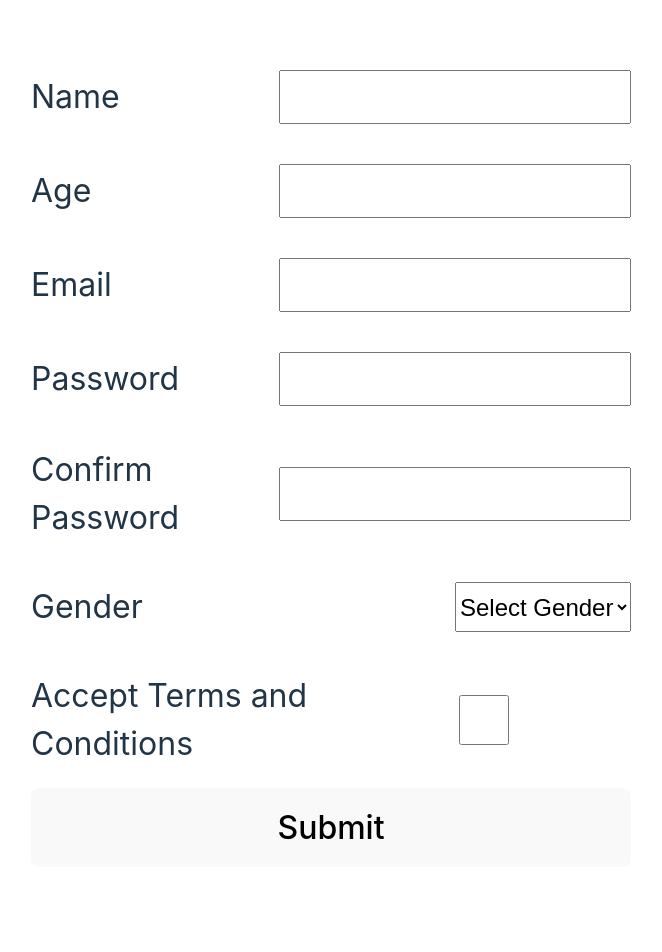
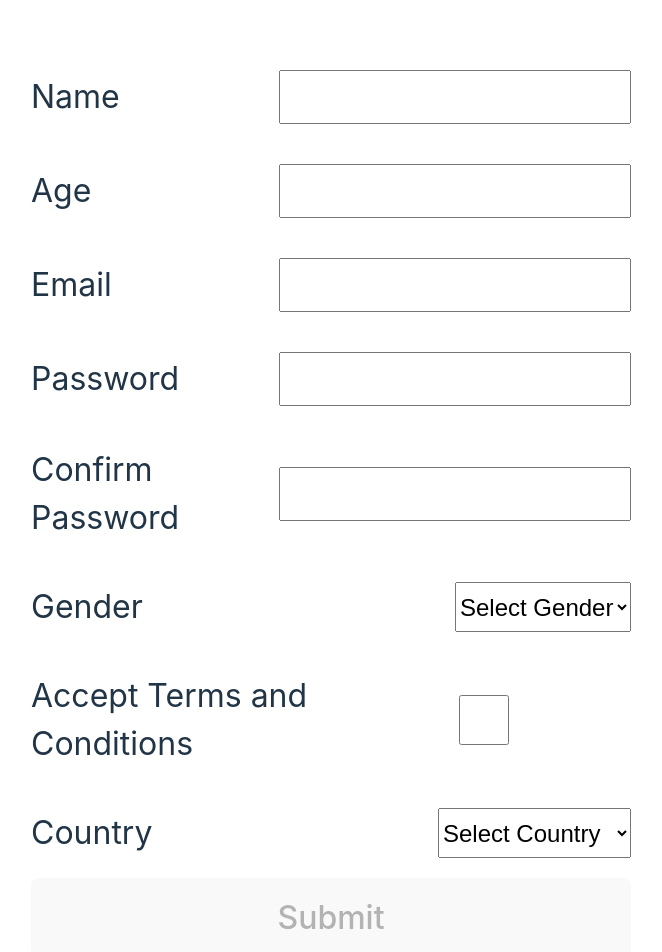
Before and after one commit to Maryinfun/RSS-React-2024, a React (Vite) app in the folder forms/: page /uncontrolled-form in a window 1280 px wide. Shown: the top 952 px of the page, without its empty margins (19-681 px from the left). Before the commit the page ends 917 px from the top, so only its background shows below. Built offline with nearby package versions, Linux system fonts and the light colour scheme.

Commit message:
feat: change uncontrolled components form

```diff
--- a/forms/src/App.tsx
+++ b/forms/src/App.tsx
@@ -1,11 +1,10 @@
-// import './App.css';
 import { Link, Route, Routes } from 'react-router-dom';
 import ControlledFormPage from './components/formTable';
 import UncontrolledFormPage from './components/uncontrolledFormTable';
 import { FormProvider, useFormContext } from './context/formContext';
 
 const HomePage: React.FC = () => {
-    const { formDataList  } = useFormContext();
+  const { formDataList } = useFormContext();
 
   return (
     <>
@@ -24,7 +23,11 @@ const HomePage: React.FC = () => {
               <th>Name</th>
               <th>Age</th>
               <th>Email</th>
+              <th>Password</th>
+              <th>Confirmed Password</th>
               <th>Gender</th>
+              <th>T&C</th>
+              <th>Country</th>
             </tr>
           </thead>
           <tbody>
@@ -38,13 +41,17 @@ const HomePage: React.FC = () => {
                 <td>{data.name}</td>
                 <td>{data.age}</td>
                 <td>{data.email}</td>
+                <td>{data.password}</td>
+                <td>{data.confirmPassword}</td>
                 <td>{data.gender}</td>
+                <td>{`+`}</td>
+                <td>{data.country}</td>
               </tr>
             ))}
           </tbody>
         </table>
       ) : (
-          <p>Nothing to display</p>
+        <p className="main__start">Nothing to display</p>
       )}
     </>
   );
--- a/forms/src/components/formTable.tsx
+++ b/forms/src/components/formTable.tsx
@@ -1,60 +1,21 @@
 import { useForm } from 'react-hook-form';
 import { yupResolver } from '@hookform/resolvers/yup';
-import * as yup from 'yup';
 import { useNavigate } from 'react-router-dom';
 import { useFormContext } from '../context/formContext';
+import { validationSchema } from '../utilities';
+import { RootState } from '../store/store';
+import { useSelector } from 'react-redux';
 
 export interface FormValues {
   name: string;
-  age: number;
+  age: string;
   email: string;
   password: string;
   confirmPassword: string;
   gender: string;
   terms: boolean;
-  //   picture: FileList;
+  country: string;
 }
-
-const validationSchema: yup.ObjectSchema<FormValues> = yup.object().shape({
-  name: yup
-    .string()
-    .required('Name is required')
-    .matches(/^[A-Z]/, 'Name must start with an uppercase letter'),
-  age: yup.number().required('Age is required').positive('Age must be a positive number'),
-  email: yup
-    .string()
-    .required('Email is required')
-    .matches(/^[^\s@]+@[^\s@]+\.[^\s@]{1,}$/, 'Email must be a valid email address in the format a@a.a'),
-  password: yup
-    .string()
-    .required('Password is required')
-    .matches(/(?=.*[0-9])/, 'Password must contain at least one number')
-    .matches(/(?=.*[a-z])/, 'Password must contain at least one lowercase letter')
-    .matches(/(?=.*[A-Z])/, 'Password must contain at least one uppercase letter')
-    .matches(/(?=.*[!@#$%^&*()_+{}\[\]:;<>,.?~\\/-])/, 'Password must contain at least one special character')
-    .min(8, 'Password must be at least 8 characters long'),
-  confirmPassword: yup
-    .string()
-    .oneOf([yup.ref('password'), undefined], 'Passwords must match')
-    .required('Confirm Password is required'),
-  gender: yup.string().required('Gender is required'),
-  terms: yup
-    .bool()
-    .oneOf([true], 'The terms and conditions must be accepted')
-    .required('Terms must be accepted')
-    .default(false),
-  //   picture: yup
-  //     .mixed<FileList>()
-  //     .test('fileSize', 'File size is too large', (value: FileList | null | undefined) => {
-  //       if (!value || value.length === 0) return true;
-  //       return value[0].size <= 5000000;
-  //     })
-  //     .test('fileType', 'Unsupported file format', (value: FileList | null | undefined) => {
-  //       if (!value || value.length === 0) return true;
-  //       return ['image/jpeg', 'image/png'].includes(value[0].type);
-  //     })
-  //     .required('Picture is required'),
-});
 
 export default function ControlledFormPage() {
   const navigate = useNavigate();
@@ -67,11 +28,15 @@ export default function ControlledFormPage() {
     mode: 'onChange',
   });
   const { addFormData } = useFormContext();
+  const countries = useSelector((state: RootState) => state.form.countries);
+  const onSubmit = (data: FormValues) => {
+    const processedData = {
+      ...data,
+      age: Number(data.age),
+    };
 
-  const onSubmit = (data: FormValues) => {
-    console.log(data);
     navigate('/');
-    addFormData(data);
+    addFormData(processedData);
   };
   return (
     <form className="form" onSubmit={handleSubmit(onSubmit)}>
@@ -122,10 +87,16 @@ export default function ControlledFormPage() {
       </div>
       {errors.terms && <p>{errors.terms.message}</p>}
 
-      {/* <div className="form__line">
-        <input id="picture" type="file" accept=".jpg,.jpeg,.png" {...register('picture')} className="line__input-file" />
+      <div className="form__line">
+        <label htmlFor="country">Country</label>
+        <input id="country" list="country-list" {...register('country')} className="line__select" />
+        <datalist id="country-list">
+          {countries.map((country) => (
+            <option key={country} value={country} />
+          ))}
+        </datalist>
+        {errors.country && <p>{errors.country.message}</p>}
       </div>
- */}
       <button type="submit" disabled={!isValid}>
         Submit
       </button>
--- a/forms/src/components/uncontrolledFormTable.tsx
+++ b/forms/src/components/uncontrolledFormTable.tsx
@@ -1,161 +1,182 @@
 import { FormValues } from './formTable';
-import { useRef, useState } from 'react';
-import { useDispatch } from 'react-redux';
+import React, { useEffect, useRef, useState } from 'react';
+import { useDispatch, useSelector } from 'react-redux';
 import { setUncontrolledFormData } from '../store/slices';
 import { useNavigate } from 'react-router-dom';
 import { useFormContext } from '../context/formContext';
+import * as yup from 'yup';
+import { validationSchema } from '../utilities';
+import { RootState } from '../store/store';
 
 type FormErrors = {
   [K in keyof FormValues]?: string;
 };
 
-type ValidationRule<Field extends keyof FormValues> = {
-  field: Field;
-  validate: (value: FormValues[Field], formData: FormValues) => string | undefined;
-};
+const FORM_KEYS: (keyof FormValues)[] = [
+  'name',
+  'age',
+  'email',
+  'password',
+  'confirmPassword',
+  'gender',
+  'terms',
+  'country',
+  // 'picture',
+];
 
 export default function UncontrolledFormPage() {
   const navigate = useNavigate();
   const dispatch = useDispatch();
   const formRef = useRef<HTMLFormElement>(null);
+  const { addFormData } = useFormContext();
   const [errors, setErrors] = useState<FormErrors>({});
-  const { addFormData } = useFormContext();
-  const validationRules: ValidationRule<keyof FormValues>[] = [
-    {
-      field: 'name',
-      validate: (value) =>
-        typeof value === 'string' && /^[A-Z]/.test(value) ? undefined : 'Name must start with an uppercase letter',
-    },
-    {
-      field: 'age',
-      validate: (value) => (typeof value === 'number' && value > 0 ? undefined : 'Age must be a positive number'),
-    },
-    {
-      field: 'email',
-      validate: (value) => {
-        if (typeof value !== 'string' || value.trim() === '') {
-          return 'Email is required';
-        }
-        return /^[^\s@]+@[^\s@]+\.[^\s@]{1,}$/.test(value)
-          ? undefined
-          : 'Email must be a valid email address in the format a@a.a';
-      },
-    },
-    {
-      field: 'password',
-      validate: (value) =>
-        typeof value === 'string' &&
-        /(?=.*[0-9])(?=.*[a-z])(?=.*[A-Z])(?=.*[!@#$%^&*()_+{}\[\]:;<>,.?~\\/-])/.test(value)
-          ? undefined
-          : 'Password must contain at least one number, one uppercase letter, one lowercase letter, and one special character',
-    },
-    {
-      field: 'confirmPassword',
-      validate: (value, formData) =>
-        typeof value === 'string' && value === formData.password ? undefined : 'Passwords must match',
-    },
-    {
-      field: 'gender',
-      validate: (value) => (typeof value === 'string' && value ? undefined : 'Gender is required'),
-    },
-    {
-      field: 'terms',
-      validate: (value) => (value === true ? undefined : 'You must accept the terms and conditions'),
-    },
-  ];
-  const validate = (formData: FormValues): FormErrors => {
-    const newErrors: FormErrors = {};
+  const [isFormValid, setIsFormValid] = useState<boolean>(false);
+  const [isFormComplete, setIsFormComplete] = useState<boolean>(false);
 
-    validationRules.forEach(({ field, validate }) => {
-      const error = validate(formData[field], formData);
-      if (error) {
-        newErrors[field] = error;
+  const countries = useSelector((state: RootState) => state.form.countries);
+
+  const validateForm = async (formData: FormValues): Promise<FormErrors> => {
+    try {
+      await validationSchema.validate(formData, { abortEarly: false });
+      return {}; // No errors
+    } catch (err) {
+      if (err instanceof yup.ValidationError) {
+        const errorMessages: FormErrors = {};
+        err.inner.forEach((error) => {
+          if (error.path) {
+            errorMessages[error.path as keyof FormValues] = error.message;
           }
         });
-
-    return newErrors;
+        return errorMessages;
+      }
+      console.error('Unexpected error during form validation', err);
+      return {};
+    }
   };
 
-  const onSubmit = (event: React.FormEvent) => {
+  const handleSubmit = async (event: React.FormEvent<HTMLFormElement>) => {
     event.preventDefault();
+    if (!formRef.current) return;
 
-    if (formRef.current) {
     const formData = new FormData(formRef.current);
 
     const data: FormValues = {
-        name: formData.get('name') as string,
-        age: parseInt(formData.get('age') as string, 10),
-        email: formData.get('email') as string,
-        password: formData.get('password') as string,
-        confirmPassword: formData.get('confirmPassword') as string,
-        gender: formData.get('gender') as string,
+      name: (formData.get('name') as string) || '',
+      age: (formData.get('age') as string) || '',
+      email: (formData.get('email') as string) || '',
+      password: (formData.get('password') as string) || '',
+      confirmPassword: (formData.get('confirmPassword') as string) || '',
+      gender: (formData.get('gender') as string) || '',
       terms: formData.get('terms') === 'on',
+      country: (formData.get('country') as string) || '',
     };
 
-      const validationErrors = validate(data);
+    const validationErrors = await validateForm(data);
+    setErrors(validationErrors);
+    setIsFormValid(Object.keys(validationErrors).length === 0);
 
     if (Object.keys(validationErrors).length === 0) {
-        dispatch(setUncontrolledFormData(data));
-        console.log(data);
+      const processedData = {
+        ...data,
+        age: Number(data.age),
+      };
+
+      dispatch(setUncontrolledFormData(processedData));
       navigate('/');
-        addFormData(data);
-        setErrors({});
-      } else {
-        setErrors(validationErrors);
-      }
+      addFormData(processedData);
     }
   };
 
+  const checkIfFormComplete = () => {
+    if (!formRef.current) return false;
+
+    const formData = new FormData(formRef.current);
+    const allFieldsFilled = FORM_KEYS.every((key) => {
+      const value = formData.get(key);
+      if (key === 'terms') {
+        return formData.get(key) === 'on';
+      }
+      return value !== null && value !== '';
+    });
+
+    setIsFormComplete(allFieldsFilled);
+  };
+
+  useEffect(() => {
+    checkIfFormComplete();
+  }, [errors]);
+
   return (
-    <form ref={formRef} className="form" onSubmit={onSubmit}>
+    <form ref={formRef} className="form" onSubmit={handleSubmit}>
       <div className="form__line">
         <label htmlFor="name">Name</label>
-        <input id="name" name="name" className="line__input" />
+        <input id="name" name="name" className="line__input" onChange={checkIfFormComplete} />
+        {errors.name && <p className="line__error">{errors.name}</p>}
       </div>
-      {errors.name && <p className="line__error">{errors.name}</p>}
 
       <div className="form__line">
         <label htmlFor="age">Age</label>
-        <input id="age" name="age" className="line__input" />
+        <input id="age" name="age" className="line__input" onChange={checkIfFormComplete} />
+        {errors.age && <p className="line__error">{errors.age}</p>}
       </div>
-      {errors.age && <p className="line__error">{errors.age}</p>}
 
       <div className="form__line">
         <label htmlFor="email">Email</label>
-        <input id="email" name="email" type="email" className="line__input" />
+        <input id="email" name="email" type="email" className="line__input" onChange={checkIfFormComplete} />
+        {errors.email && <p className="line__error">{errors.email}</p>}
       </div>
-      {errors.email && <p className="line__error">{errors.email}</p>}
 
       <div className="form__line">
         <label htmlFor="password">Password</label>
-        <input id="password" name="password" type="password" className="line__input" />
+        <input id="password" name="password" type="password" className="line__input" onChange={checkIfFormComplete} />
+        {errors.password && <p className="line__error">{errors.password}</p>}
       </div>
-      {errors.password && <p className="line__error">{errors.password}</p>}
 
       <div className="form__line">
         <label htmlFor="confirmPassword">Confirm Password</label>
-        <input id="confirmPassword" name="confirmPassword" type="password" className="line__input" />
+        <input
+          id="confirmPassword"
+          name="confirmPassword"
+          type="password"
+          className="line__input"
+          onChange={checkIfFormComplete}
+        />
+        {errors.confirmPassword && <p className="line__error">{errors.confirmPassword}</p>}
       </div>
-      {errors.confirmPassword && <p className="line__error">{errors.confirmPassword}</p>}
 
       <div className="form__line">
         <label htmlFor="gender">Gender</label>
-        <select id="gender" name="gender" className="line__select">
+        <select id="gender" name="gender" className="line__select" onChange={checkIfFormComplete}>
           <option value="">Select Gender</option>
           <option value="male">Male</option>
           <option value="female">Female</option>
           <option value="other">Other</option>
         </select>
+        {errors.gender && <p className="line__error">{errors.gender}</p>}
       </div>
-      {errors.gender && <p className="line__error">{errors.gender}</p>}
 
       <div className="form__line">
-        <label htmlFor="acceptTandC">Accept Terms and Conditions</label>
-        <input id="acceptTandC" name="terms" type="checkbox" className="line__checkbox" />
+        <label htmlFor="terms">Accept Terms and Conditions</label>
+        <input id="terms" name="terms" type="checkbox" className="line__checkbox" onChange={checkIfFormComplete} />
+        {errors.terms && <p className="line__error">{errors.terms}</p>}
       </div>
-      {errors.terms && <p className="line__error">{errors.terms}</p>}
 
-      <button type="submit">Submit</button>
+      <div className="form__line">
+        <label htmlFor="country">Country</label>
+        <select id="country" name="country" className="line__select" onChange={checkIfFormComplete}>
+          <option value="">Select Country</option>
+          {countries.map((country: string) => (
+            <option key={country} value={country}>
+              {country}
+            </option>
+          ))}
+        </select>
+        {errors.country && <p className="line__error">{errors.country}</p>}
+      </div>
+
+      <button type="submit" disabled={!isFormComplete}>
+        Submit
+      </button>
     </form>
   );
 }
--- a/forms/src/context/formContext.tsx
+++ b/forms/src/context/formContext.tsx
@@ -1,5 +1,4 @@
 import React, { createContext, useContext, useState, ReactNode } from 'react';
-
 
 interface FormValues {
     name: string;
@@ -9,6 +8,7 @@ interface FormValues {
     confirmPassword: string;
     gender: string;
     terms: boolean;
+    country: string;
   }
 
   interface FormContextType {
--- a/forms/src/index.css
+++ b/forms/src/index.css
@@ -59,6 +59,7 @@ tr,
 th,
 td {
   border: 1px solid;
+  text-align: center;
 }
 #root {
   width: 100%;
@@ -73,6 +74,9 @@ td {
 .main__nav {
   display: flex;
   justify-content: space-around;
+}
+.main__start {
+  text-align: center;
 }
 .nav__link {
   box-shadow: 5px 5px 10px #0000006e;
--- a/forms/src/store/slices.ts
+++ b/forms/src/store/slices.ts
@@ -1,9 +1,23 @@
-import { createSlice } from "@reduxjs/toolkit";
+import { createSlice } from '@reduxjs/toolkit';
 
 const initialState = {
   controlledFormData: null,
   uncontrolledFormData: null,
-  countries: [],
+  countries: [
+    'United States',
+    'Italy',
+    'Canada',
+    'United Kingdom',
+    'Germany',
+    'Spain',
+    'France',
+    'Japan',
+    'Croatia',
+    'India',
+    'Australia',
+    'Mexico',
+
+  ],
 };
 
 const formSlice = createSlice({
--- /dev/null
+++ b/forms/src/utilities/index.ts
@@ -0,0 +1,39 @@
+import * as yup from 'yup';
+import { FormValues } from '../components/formTable';
+
+export const validationSchema: yup.ObjectSchema<FormValues> = yup.object().shape({
+    name: yup
+      .string()
+      .required('Name is required')
+      .matches(/^[A-Z]/, 'Name must start with an uppercase letter'),
+    age: yup
+      .string()
+      .required('Age is required')
+      .test('is-positive', 'Age must be a positive number', (value) => {
+        const numericValue = Number(value);
+        return !isNaN(numericValue) && numericValue > 0;
+      }),
+    email: yup
+      .string()
+      .required('Email is required')
+      .matches(/^[^\s@]+@[^\s@]+\.[^\s@]{1,}$/, 'Email must be a valid email address in the format a@a.a'),
+    password: yup
+      .string()
+      .required('Password is required')
+      .matches(/(?=.*[0-9])/, 'Password must contain at least one number')
+      .matches(/(?=.*[a-z])/, 'Password must contain at least one lowercase letter')
+      .matches(/(?=.*[A-Z])/, 'Password must contain at least one uppercase letter')
+      .matches(/(?=.*[!@#$%^&*()_+{}\[\]:;<>,.?~\\/-])/, 'Password must contain at least one special character')
+      .min(8, 'Password must be at least 8 characters long'),
+    confirmPassword: yup
+      .string()
+      .oneOf([yup.ref('password'), undefined], 'Passwords must match')
+      .required('Confirm Password is required'),
+    gender: yup.string().required('Gender is required'),
+    terms: yup
+      .bool()
+      .oneOf([true], 'The terms and conditions must be accepted')
+      .required('Terms must be accepted')
+      .default(false),
+      country: yup.string().required('Country is required'),
+  });
```
Lines whose indentation alone changed are shown as unchanged.
